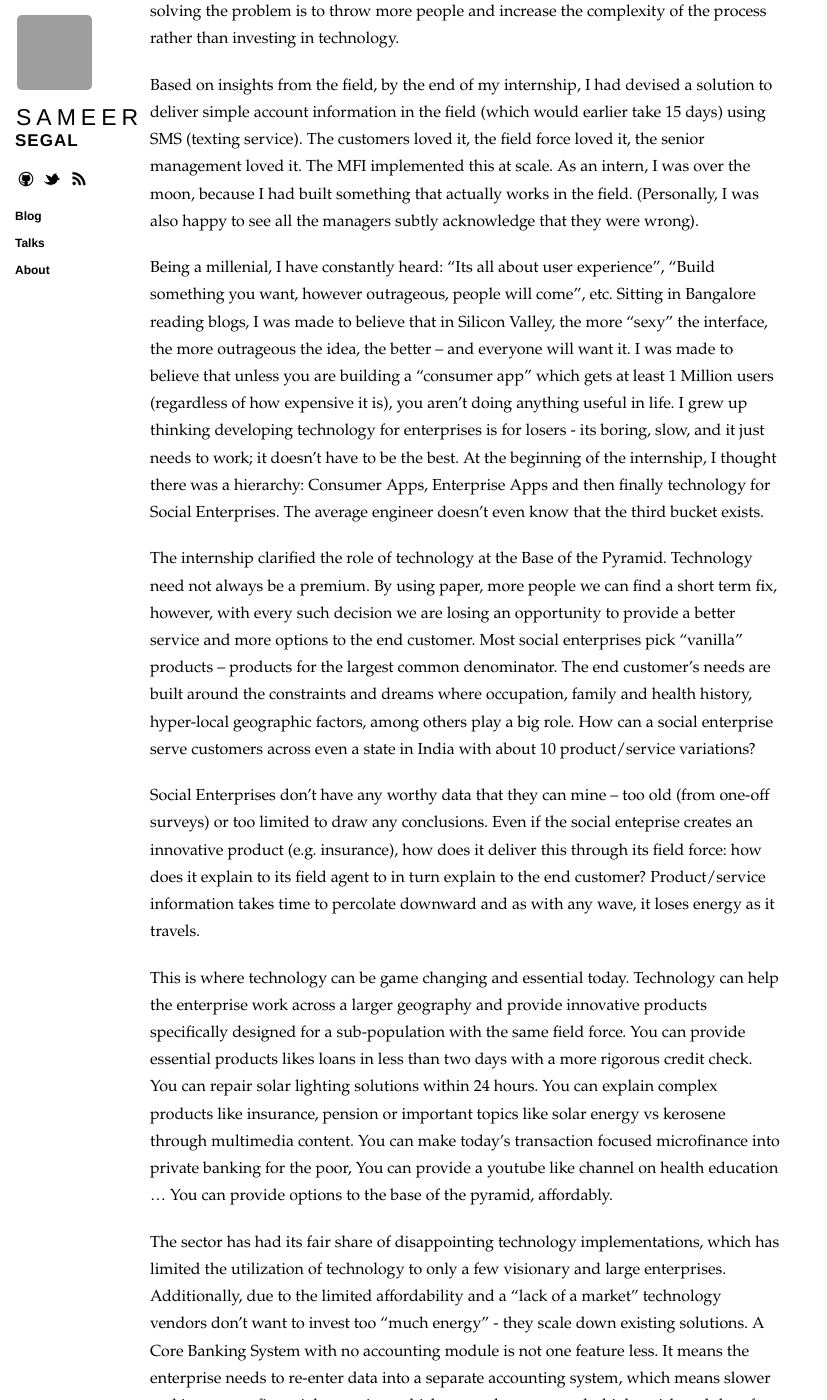
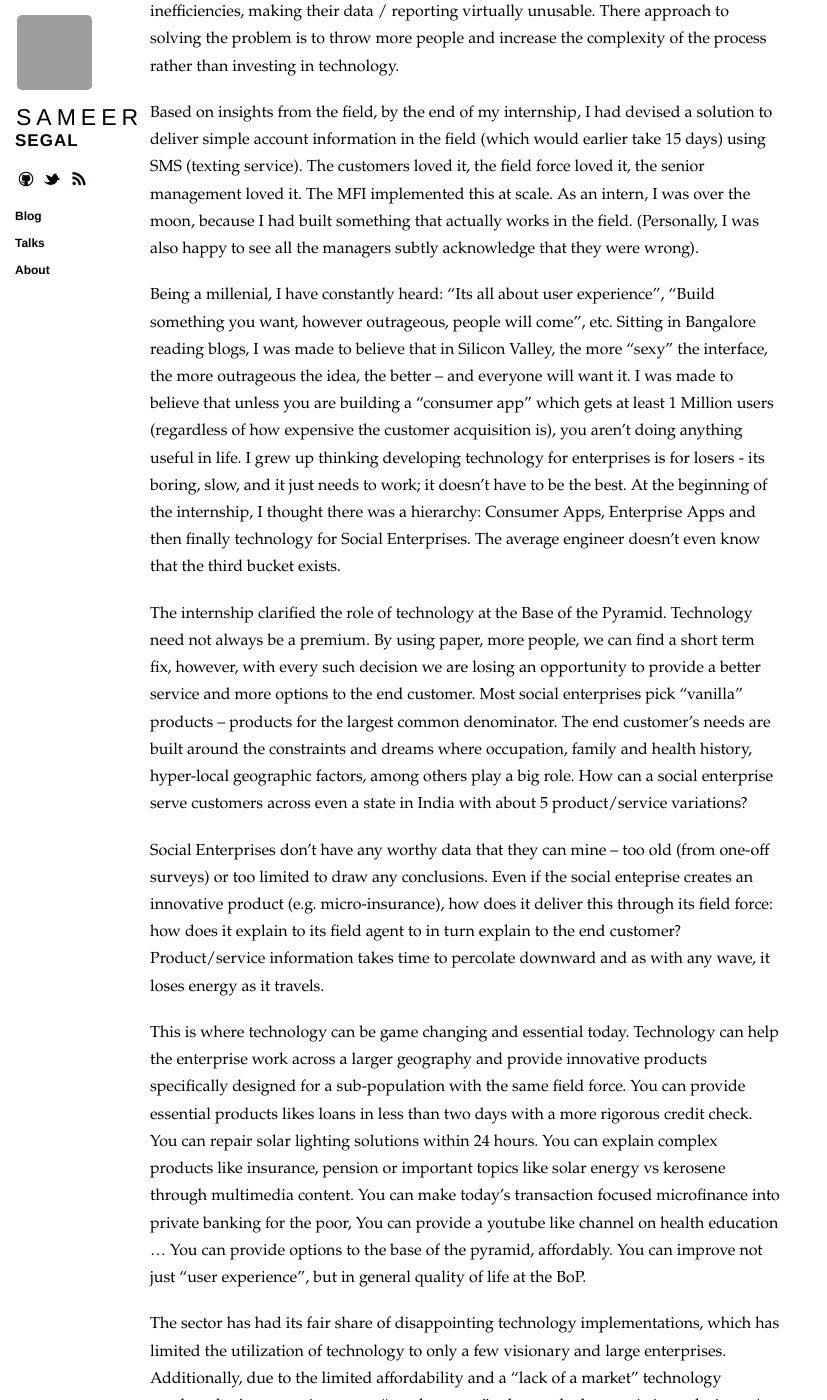
Before and after one commit to sameersegal/sameersegal.github.com, a Jekyll site: the page built from _posts/2013-04-14-Dark-Knights.markdown, in a window 1280 px wide and 1400 px high, scrolled down 1661 px. Shown: the whole window, without its empty margins (0-827 px from the left). Built offline with Jekyll 4.4.1, drawn with Linux system fonts in a browser that asks for light colours; nearby versions of some CDN libraries; Markdown is read by kramdown in place of the engine named in the settings; comment, search, counter and statistics services are not loaded; some of the changed text lies outside the part shown; grey boxes are pictures that could not be loaded.

Commit message:
Minor edits to the post

```diff
--- a/_posts/2013-04-14-Dark-Knights.markdown
+++ b/_posts/2013-04-14-Dark-Knights.markdown
@@ -14,23 +14,23 @@ After three boring years of Electrical Engineering at one of India's top college
 
 I consciously decided to apply for a "different" intership. This was summer of 2008 when Microfinance was really hot. The Microfinance Institution (MFI) was looking for any kind of technology recommendations and I was looking to learn as much about business and processes as possible. What started off as a not-so-pure motive, soon changed my life completely.
 
-After my first field visit, I was bursting with ideas and questions: Why can't we be faster? Why can't we do it this way? Why can't we use more technology? My supervisor, a  pragmatic young american, tried to explain the limitations and constraints: limited operating margins, costs of implementing technology, tech savvy and language limitations of field agents, failed technology pilots, but highlighted that he is keen on exploring options provided they have been demonstrated to work.
+After my first field visit, I was bursting with ideas and questions: If the customers are most interested in how quickly they can get the moment, why can't we be faster? Why can't we do it this way? Why can't we use more technology? My supervisor, a  pragmatic young american, tried to explain the limitations and constraints: limited operating margins, costs of implementing technology, tech savvy and language limitations of field agents, failed technology pilots, but highlighted that he is keen on exploring options provided they have been demonstrated to work.
 
-My inquisitiveness and naivety took me to other teams - Credit, Operations, Distributions, IT. I kept hearing the same message again and again "Technology never works at the BoP". The business would say IT never gets our requirements and the IT team would point out that every 3 months "they change their requirements - how does one build technology then?". This, I would realize over the next five years, is common to all social enterprises: Social Enterprises are constantly tweaking their processes based on products/services, geographies or more simply, experimenting and keeping what works. They avoid implementing technology until an investor pushes them or they reach a breaking point. Due to their limited affordability, most technology vendors provide a scaled down product which barely seems to work with zero support. Users then, over time, improvize and enter data in ways to fool the system into supporting their unique products/services, not realizing that they are compounding the problem: increasing inefficiencies, making their data / reporting virtually unusable. There approach to solving the problem is to throw more people and increase the complexity of the process rather than investing in technology.
+My inquisitiveness and naivety took me to other teams - Credit, Operations, Distribution, IT. I kept hearing the same message again and again "Technology never works at the BoP". The business would say IT never gets our requirements and the IT team would point out that every 3 months "they change their requirements - how does one build technology then?". This, I would realize over the next five years, is common to all social enterprises: Social Enterprises are constantly tweaking their processes based on products/services, geographies or more simply, experimenting and keeping what works. They avoid implementing technology until an investor pushes them or they reach a breaking point. Due to their limited affordability, most technology vendors provide a scaled down product which barely seems to work with zero support. Users then, over time, improvize and enter data in ways to fool the system into supporting their unique products/services, not realizing that they are compounding the problem: increasing inefficiencies, making their data / reporting virtually unusable. There approach to solving the problem is to throw more people and increase the complexity of the process rather than investing in technology.
 
 Based on insights from the field, by the end of my internship, I had devised a solution to deliver simple account information in the field (which would earlier take 15 days) using SMS (texting service). The customers loved it, the field force loved it, the senior management loved it. The MFI implemented this at scale. As an intern, I was over the moon, because I had built something that actually works in the field. (Personally, I was also happy to see all the managers subtly acknowledge that they were wrong).
 
-Being a millenial, I have constantly heard: "Its all about user experience", "Build something you want, however outrageous, people will come", etc. Sitting in Bangalore reading blogs, I was made to believe that in Silicon Valley, the more "sexy" the interface, the more outrageous the idea, the better -- and everyone will want it. I was made to believe that unless you are building a "consumer app" which gets at least 1 Million users (regardless of how expensive it is), you aren't doing anything useful in life. I grew up thinking developing technology for enterprises is for losers - its boring, slow, and it just needs to work; it doesn't have to be the best. At the beginning of the internship, I thought there was a hierarchy: Consumer Apps, Enterprise Apps and then finally technology for Social Enterprises. The average engineer doesn't even know that the third bucket exists.
+Being a millenial, I have constantly heard: "Its all about user experience", "Build something you want, however outrageous, people will come", etc. Sitting in Bangalore reading blogs, I was made to believe that in Silicon Valley, the more "sexy" the interface, the more outrageous the idea, the better -- and everyone will want it. I was made to believe that unless you are building a "consumer app" which gets at least 1 Million users (regardless of how expensive the customer acquisition is), you aren't doing anything useful in life. I grew up thinking developing technology for enterprises is for losers - its boring, slow, and it just needs to work; it doesn't have to be the best. At the beginning of the internship, I thought there was a hierarchy: Consumer Apps, Enterprise Apps and then finally technology for Social Enterprises. The average engineer doesn't even know that the third bucket exists.
 
-The internship clarified the role of technology at the Base of the Pyramid. Technology need not always be a premium. By using paper, more people we can find a short term fix, however, with every such decision we are losing an opportunity to provide a better service and more options to the end customer. Most social enterprises pick "vanilla" products -- products for the largest common denominator. The end customer's needs are built around the constraints and dreams where occupation, family and health history, hyper-local geographic factors, among others play a big role. How can a social enterprise serve customers across even a state in India with about 10 product/service variations?
+The internship clarified the role of technology at the Base of the Pyramid. Technology need not always be a premium. By using paper, more people, we can find a short term fix, however, with every such decision we are losing an opportunity to provide a better service and more options to the end customer. Most social enterprises pick "vanilla" products -- products for the largest common denominator. The end customer's needs are built around the constraints and dreams where occupation, family and health history, hyper-local geographic factors, among others play a big role. How can a social enterprise serve customers across even a state in India with about 5 product/service variations?
 
-Social Enterprises don't have any worthy data that they can mine -- too old (from one-off surveys) or too limited to draw any conclusions. Even if the social enteprise creates an innovative product (e.g. insurance), how does it deliver this through its field force: how does it explain to its field agent to in turn explain to the end customer? Product/service information takes time to percolate downward and as with any wave, it loses energy as it travels.
+Social Enterprises don't have any worthy data that they can mine -- too old (from one-off surveys) or too limited to draw any conclusions. Even if the social enteprise creates an innovative product (e.g. micro-insurance), how does it deliver this through its field force: how does it explain to its field agent to in turn explain to the end customer? Product/service information takes time to percolate downward and as with any wave, it loses energy as it travels.
 
-This is where technology can be game changing and essential today. Technology can help the enterprise work across a larger geography and provide innovative products specifically designed for a sub-population with the same field force. You can provide essential products likes loans in less than two days with a more rigorous credit check. You can repair solar lighting solutions within 24 hours. You can explain complex products like insurance, pension or important topics like solar energy vs kerosene through multimedia content. You can make today's transaction focused microfinance into private banking for the poor, You can provide a youtube like channel on health education ... You can provide options to the base of the pyramid, affordably.
+This is where technology can be game changing and essential today. Technology can help the enterprise work across a larger geography and provide innovative products specifically designed for a sub-population with the same field force. You can provide essential products likes loans in less than two days with a more rigorous credit check. You can repair solar lighting solutions within 24 hours. You can explain complex products like insurance, pension or important topics like solar energy vs kerosene through multimedia content. You can make today's transaction focused microfinance into private banking for the poor, You can provide a youtube like channel on health education ... You can provide options to the base of the pyramid, affordably. You can improve not just "user experience", but in general quality of life at the BoP.
 
-The sector has had its fair share of disappointing technology implementations, which has limited the utilization of technology to only a few visionary and large enterprises. Additionally, due to the limited affordability and a "lack of a market" technology vendors don't want to invest too "much energy" - they scale down existing solutions. A Core Banking System with no accounting module is not one feature less. It means the enterprise needs to re-enter data into a separate accounting system, which means slower and inaccurate financial reporting, which means lesser controls, higher risk and therefore less likely to get money and finally less likely to innvoate in products with variably term or repayment schedule.
+The sector has had its fair share of disappointing technology implementations, which has limited the utilization of technology to only a few visionary and large enterprises. Additionally, due to the limited affordability and a "lack of a market" technology vendors don't want to invest too "much energy" - they scale down existing solutions. A Core Banking System with no accounting module is not one feature less. It means the enterprise needs to re-enter data manually into a separate accounting system, which means slower and inaccurate financial reporting, which means lesser controls, higher risk and therefore less likely to raise money and finally less likely to innvoate in products with variably term or repayment schedule.
 
-Almost three years ago, when we started Artoo, we wanted to create technology that works in the field, technology that is designed specifically for Social Enterprises, technology that is enabling and inviting even for a user with no formal computer education. We wanted Social Enteprises to be treated as a mainstream, marketable sector. These have been three challenging years for us. It has been hard to find engineers who want to "code" and not work for a Google but for this sector. It has been hard to find social enterprises who are willing to take a leap of faith in doing pilots. It has been hard to pay market rate salaries and offer technology at cost without raising any external capital. We have persevered and survived.
+Almost three years ago, when we started Artoo, we wanted to create technology that works in the field, technology that is designed specifically for Social Enterprises, technology that is enabling and inviting even for a user with no formal computer education. We wanted Social Enteprises to be treated as a mainstream, marketable sector. These have been three challenging years for us. It has been hard to find engineers who want to "code" and not work for a Google - where they feel like celebrities. It has been hard to find social enterprises who are willing to take a leap of faith in doing pilots. It has been hard to pay market rate salaries and offer technology at cost without raising any external capital. We have persevered and survived.
 
 We have often been slighted by investors and network organizations who draw an imaginary line and call us "service providers". Service providers do not fit anyone's mandate: Their impact is derivative, they are "merely" optimizing the real organization. Technology is not a premium, if implemented correctly, it can be an amplifier of impact. It is time the sector wakes up and invests in creating an ecosystem for technology for impact. It is time, we show the "lost" engineers, how you can hack for impact!
 
```
